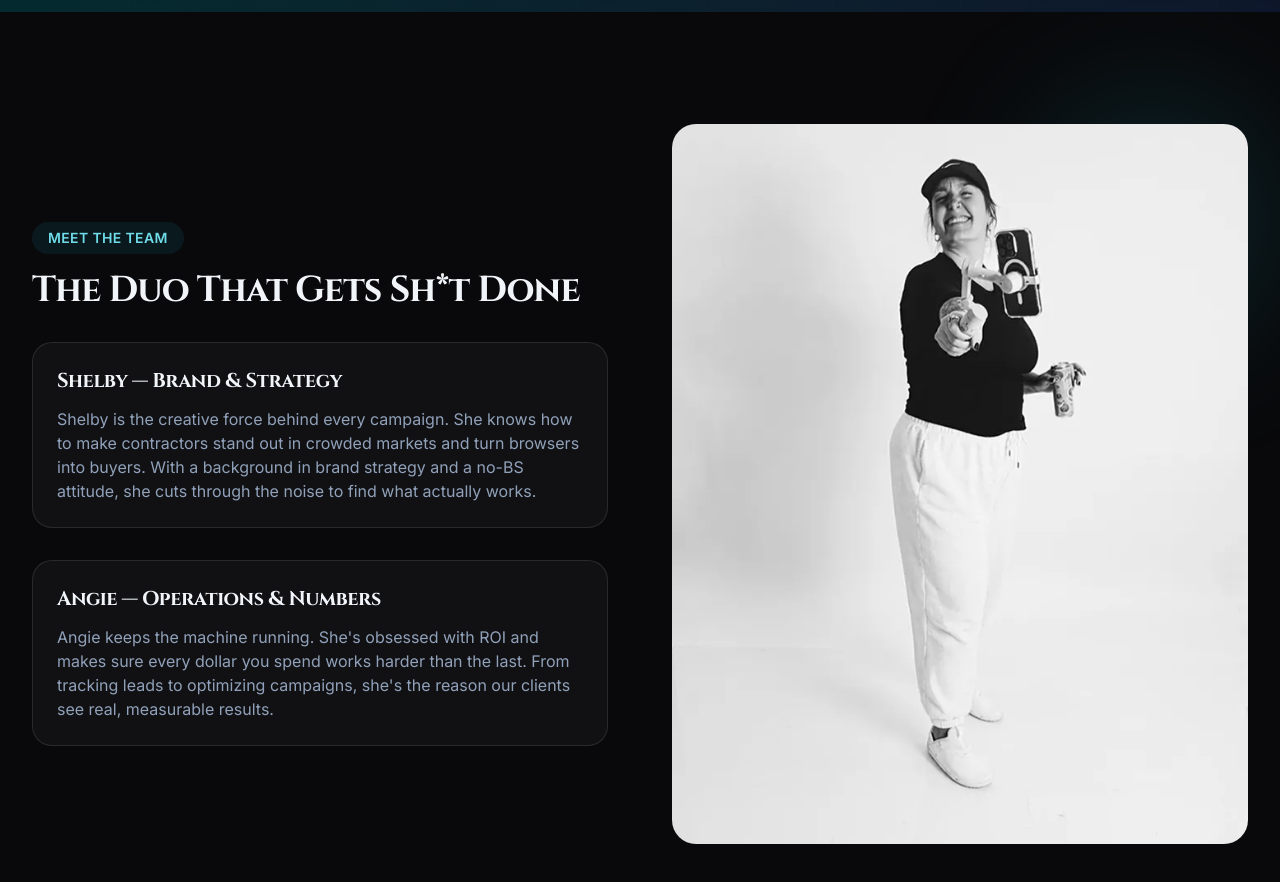
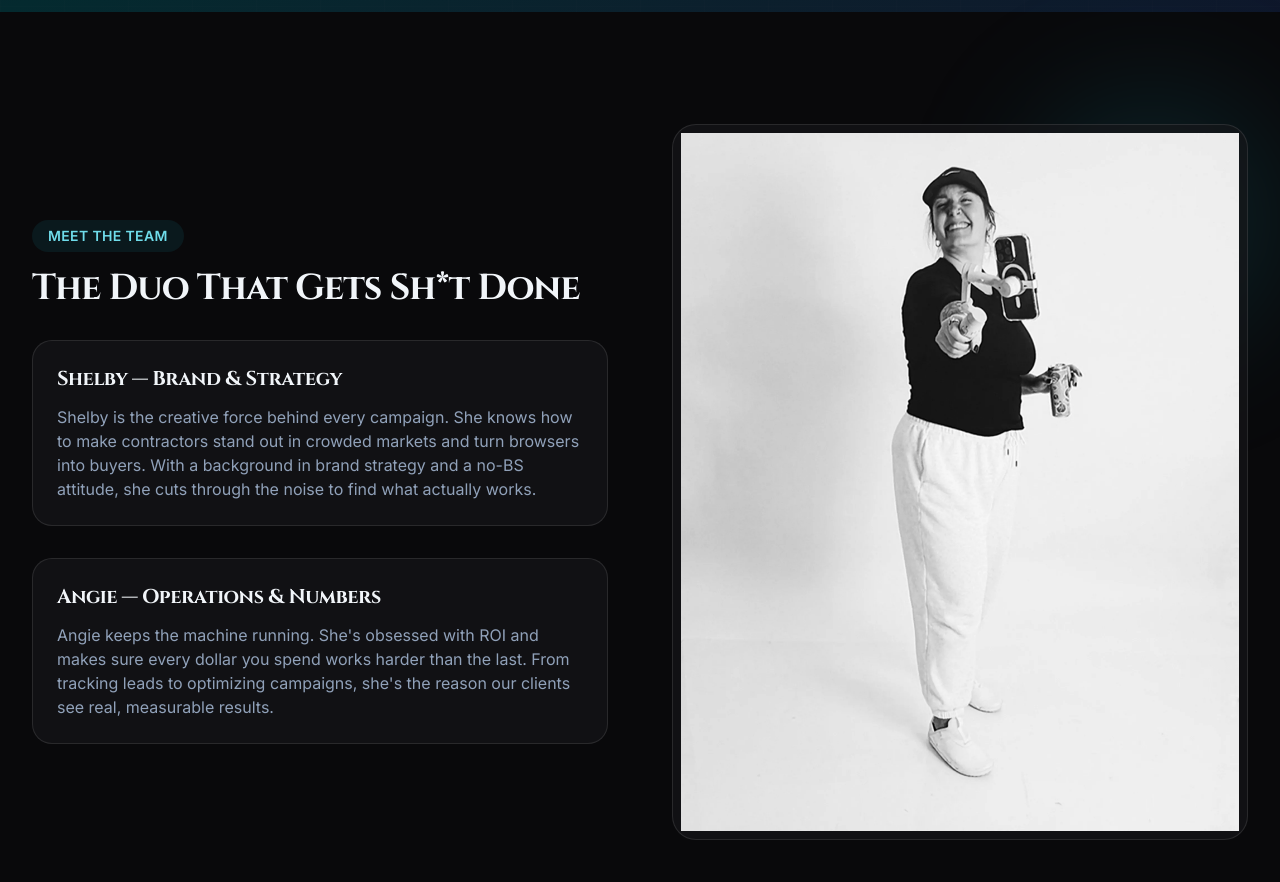
Before and after one commit to gmena82/dewbwah-new, a Next.js app: page /about in a window 1280 px wide. Shown: the part 560-1442 px from the top of the page. Built offline with nearby package versions, Linux system fonts and the light colour scheme.

Commit message:
Show full About image without crop

```diff
--- a/app/about/page.tsx
+++ b/app/about/page.tsx
@@ -161,12 +161,13 @@ export default function AboutPage() {
 
             <div className="relative">
               <div className="absolute -right-8 -top-8 h-64 w-64 rounded-full bg-teal-500/15 blur-3xl" />
-              <div className="relative aspect-[4/5] rounded-3xl overflow-hidden">
+              <div className="relative rounded-3xl overflow-hidden border border-white/10 bg-zinc-900/60 p-2">
                 <Image
-                  src="/about-2.webp"
+                  src="/about.webp"
                   alt="Shelby and Angie, founders of Dewbwah Marketing"
-                  fill
-                  className="object-cover"
+                  width={1200}
+                  height={1200}
+                  className="h-auto w-full object-contain"
                   priority
                 />
               </div>
```
Also changed, not shown: public/about.webp.
